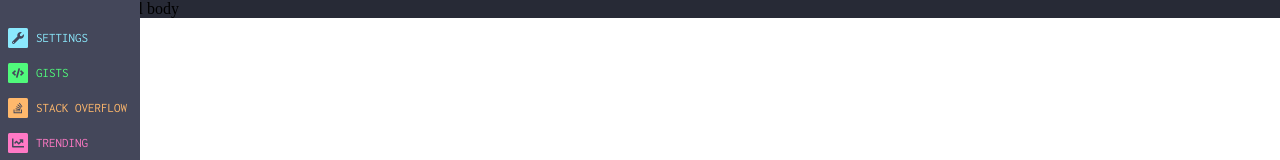
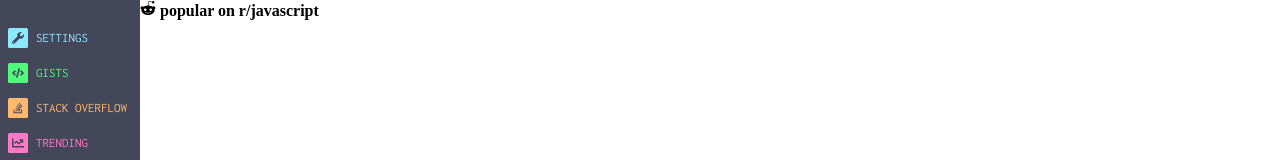
Before and after one commit to luchosr/chingu-prework, a React (Create React App) app: page / in a window 1280 px wide. Shown: the top 160 px of the page. Built offline with nearby package versions, Linux system fonts and the light colour scheme.

Commit message:
add reddit r/javascript list

```diff
--- a/src/App.css
+++ b/src/App.css
@@ -4,7 +4,15 @@
   padding: 0;
   overflow: hidden;
 }
-
+.mainDisp {
+  margin-left: 140px;
+  width: 33.33%;
+}
+.App {
+  width: 100%;
+  display: flex;
+  flex-direction: row;
+}
 a {
   text-decoration: none;
 }
--- a/src/App.js
+++ b/src/App.js
@@ -1,6 +1,7 @@
 import React from "react";
 import Sidebar from "./Sidebar";
 import "./App.css";
+import MainDisp from "./MainDisp";
 
 const bodyStyle = {
   backgroundColor: "#272A36",
@@ -9,10 +10,12 @@ const bodyStyle = {
 function App() {
   return (
     <div className="App">
-      <body style={bodyStyle}>
-        <div>hola vengo a probar el body</div>
-        <Sidebar />
-      </body>
+      <Sidebar />
+      <MainDisp />
+      {/* <body style={bodyStyle}>
+
+
+      </body> */}
     </div>
   );
 }
--- /dev/null
+++ b/src/JSreddit.js
@@ -0,0 +1,16 @@
+import React from "react";
+import { FaRedditAlien } from "react-icons/fa";
+
+const JSreddit = () => {
+  return (
+    <div className="jsRedditList">
+      <div className="listTitle">
+        <h4>
+          <FaRedditAlien /> popular on r/javascript
+        </h4>
+      </div>
+    </div>
+  );
+};
+
+export default JSreddit;
--- /dev/null
+++ b/src/MainDisp.js
@@ -0,0 +1,14 @@
+import React, { Component } from "react";
+import JSreddit from "./JSreddit";
+
+class MainDisp extends Component {
+  render() {
+    return (
+      <div className="mainDisp">
+        <JSreddit />
+      </div>
+    );
+  }
+}
+
+export default MainDisp;
```
Also changed, not shown: src/Main.js (deleted, +0 -16 lines).
